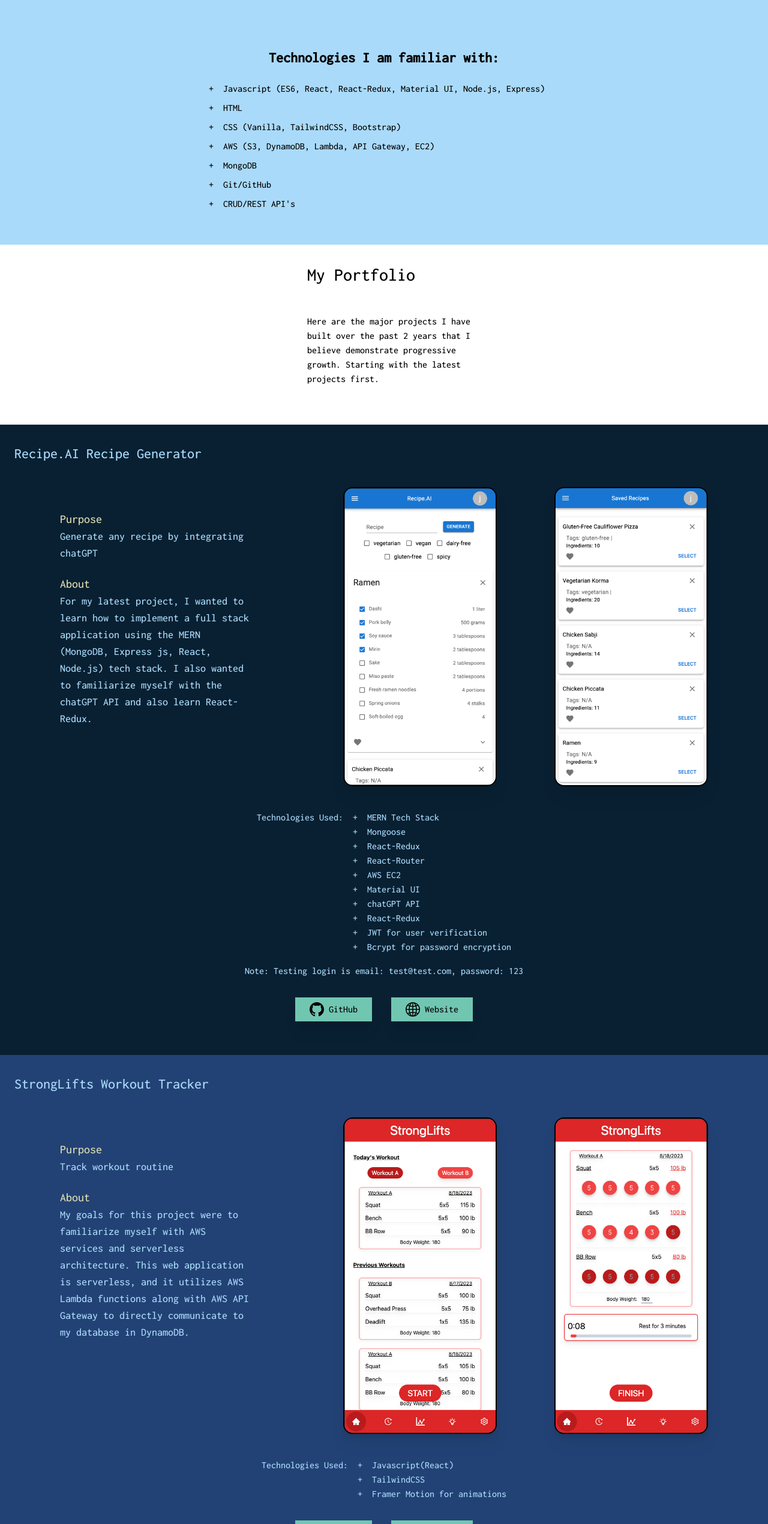
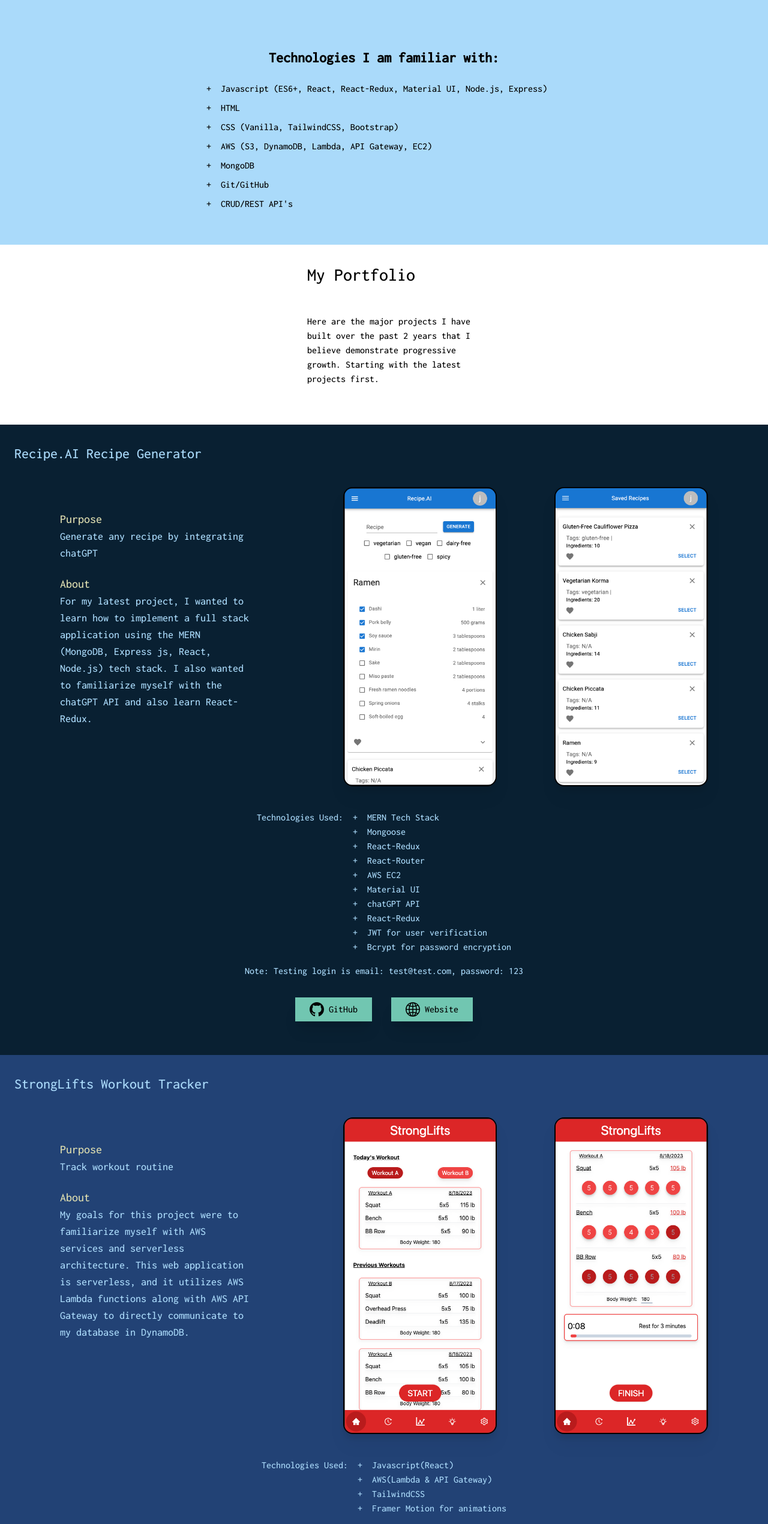
Before and after one commit to johndoomy/my-website, a React (Create React App) app: page / in a window 1280 px wide. Shown: the part 2000-4541 px from the top of the page at 60% size. Built offline with nearby package versions, Linux system fonts and the light colour scheme.

Commit message:
update About & Portfolio

```diff
--- a/src/pages/About3.js
+++ b/src/pages/About3.js
@@ -38,7 +38,7 @@
           <div className="flex justify-center">
             <ul className="mx-16 mb-4 -indent-5">
               <li className="mb-2">
-                Javascript (ES6, React, React-Redux, Material UI, Node.js,
+                Javascript (ES6+, React, React-Redux, Material UI, Node.js,
                 Express)
               </li>
               <li className="mb-2">HTML</li>
--- a/src/pages/Portfolio2.js
+++ b/src/pages/Portfolio2.js
@@ -84,6 +84,7 @@
           <p>Technologies Used:</p>
           <ul className="ml-6 -indent-5 pl-4">
             <li>Javascript(React)</li>
+            <li>AWS(Lambda & API Gateway)</li>
             <li>TailwindCSS</li>
             <li>Framer Motion for animations</li>
           </ul>
```
